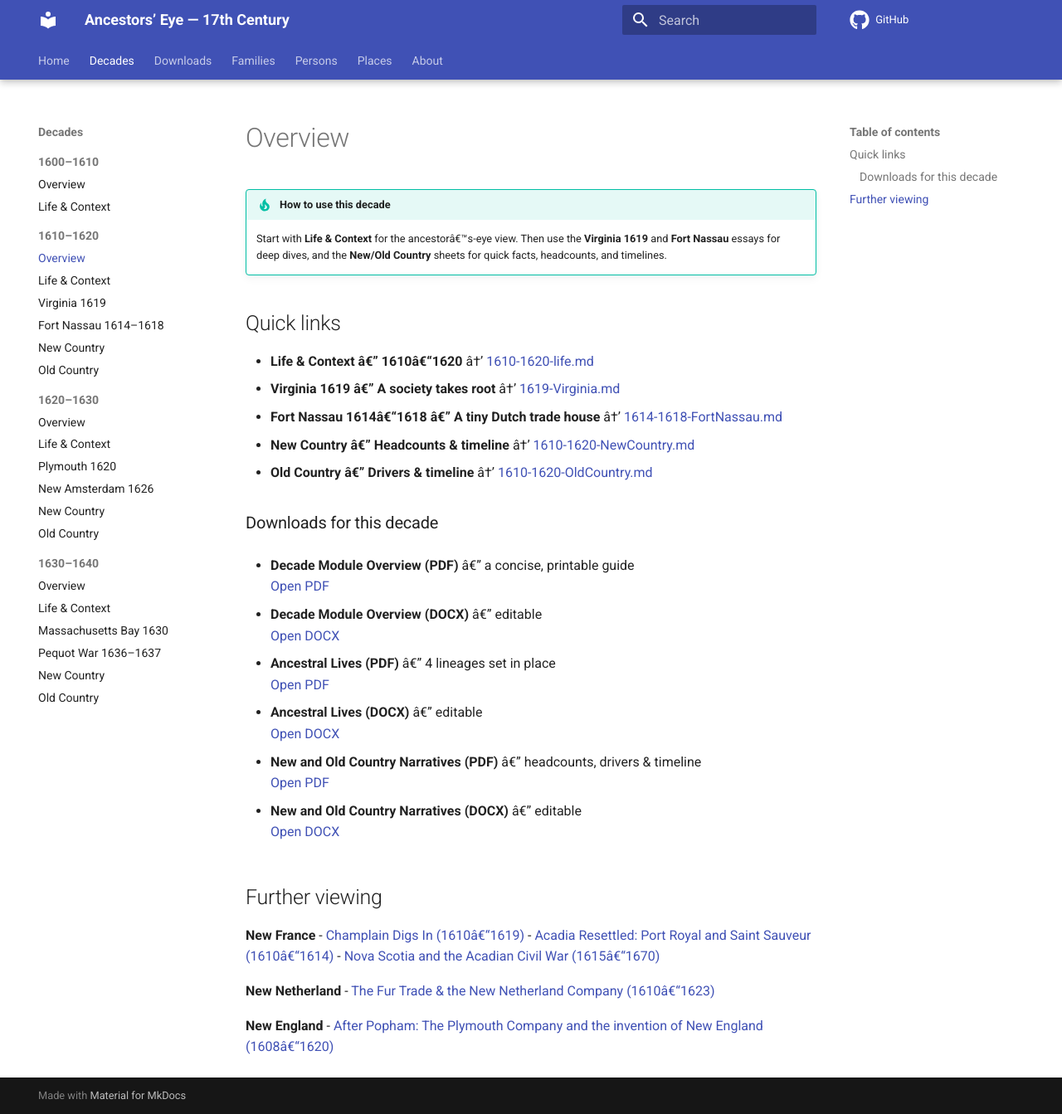
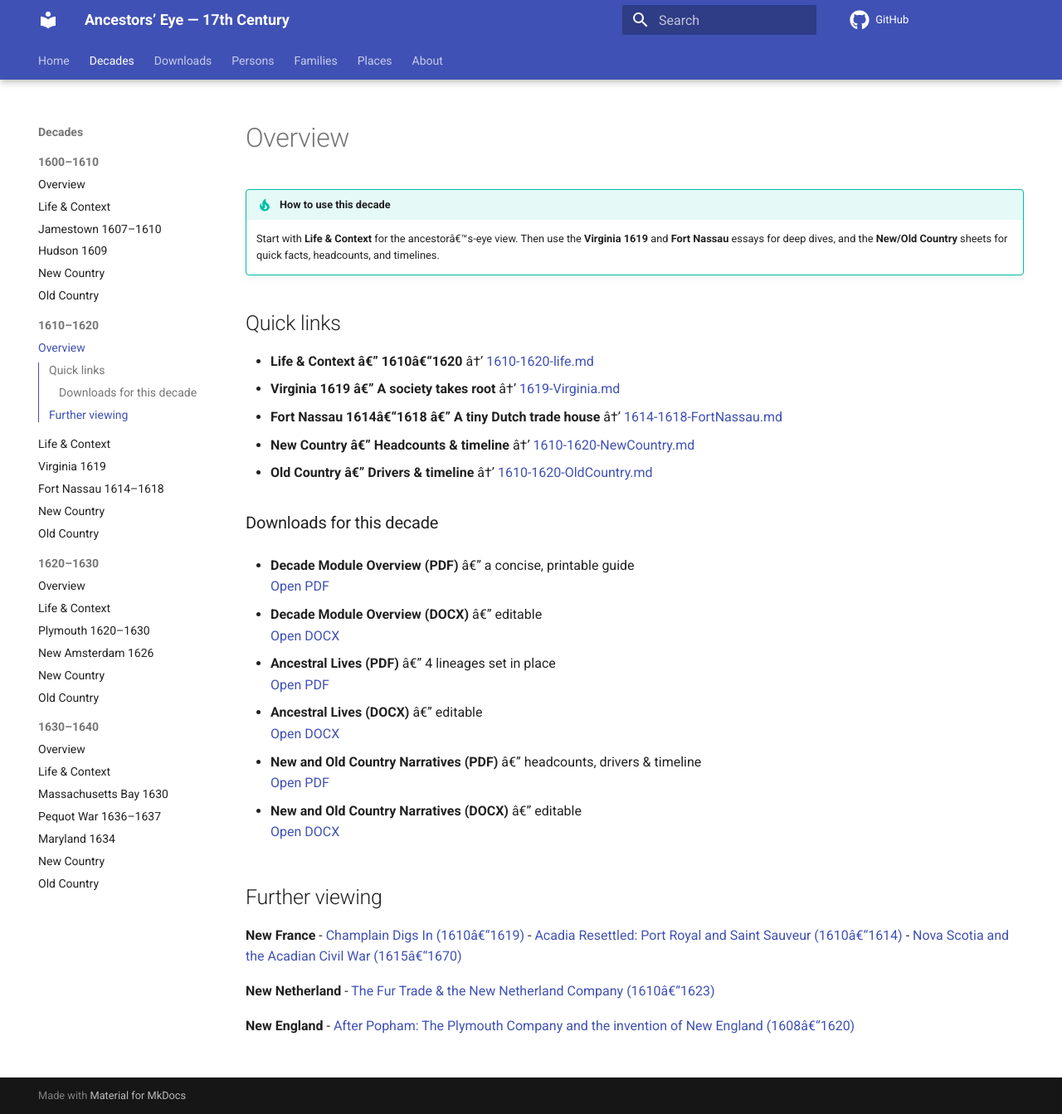
Before and after one commit to BillWorstell/WorstellWitnessWaybackMachine, an MkDocs documentation site: the page built from docs/decades/1610-1620/1610-1620.md, in a window 1280 px wide and 1343 px high. Shown: the whole window at 83% size. Built offline with MkDocs 1.6.1 and Material for MkDocs 9.7.7, drawn with Linux system fonts in a browser that asks for light colours; comment, search, counter and statistics services are not loaded; some of the changed lines change nothing that is shown.

Commit message:
Reorganized navigation sidebar to simplify

```diff
--- a/mkdocs.yml
+++ b/mkdocs.yml
@@ -10,6 +10,7 @@ theme:
     - navigation.tabs.sticky
     - navigation.sections
     - navigation.indexes
+    - toc.integrate
     - content.code.copy
   icon:
     repo: fontawesome/brands/github
@@ -39,52 +40,68 @@ nav:
   - Home: index.md
 
   - Decades:
-      - "1600–1610":
+      - 1600–1610:
           - Overview: decades/1600-1610/1600-1610.md
           - Life & Context: decades/1600-1610/1600-1610-life.md
-      - "1610–1620":
+          - Jamestown 1607–1610: decades/1600-1610/1607-1610-Jamestown.md
+          - Hudson 1609: decades/1600-1610/1609-Hudson.md
+          - New Country: decades/1600-1610/1600-1610-NewCountry.md
+          - Old Country: decades/1600-1610/1600-1610-OldCountry.md
+      - 1610–1620:
           - Overview: decades/1610-1620/1610-1620.md
           - Life & Context: decades/1610-1620/1610-1620-life.md
           - Virginia 1619: decades/1610-1620/1619-Virginia.md
           - Fort Nassau 1614–1618: decades/1610-1620/1614-1618-FortNassau.md
           - New Country: decades/1610-1620/1610-1620-NewCountry.md
           - Old Country: decades/1610-1620/1610-1620-OldCountry.md
-      - "1620–1630":
+      - 1620–1630:
           - Overview: decades/1620-1630/1620-1630.md
           - Life & Context: decades/1620-1630/1620-1630-life.md
-          - Plymouth 1620: decades/1620-1630/1620-Plymouth.md
+          - Plymouth 1620–1630: decades/1620-1630/1620-Plymouth.md
           - New Amsterdam 1626: decades/1620-1630/1626-NewAmsterdam.md
           - New Country: decades/1620-1630/1620-1630-NewCountry.md
           - Old Country: decades/1620-1630/1620-1630-OldCountry.md
-      - "1630–1640":
+      - 1630–1640:
           - Overview: decades/1630-1640/1630-1640.md
           - Life & Context: decades/1630-1640/1630-1640-life.md
           - Massachusetts Bay 1630: decades/1630-1640/1630-MassachusettsBay.md
           - Pequot War 1636–1637: decades/1630-1640/1636-1637-PequotWar.md
+          - Maryland 1634: decades/1630-1640/1634-Maryland.md
           - New Country: decades/1630-1640/1630-1640-NewCountry.md
           - Old Country: decades/1630-1640/1630-1640-OldCountry.md
 
   - Downloads:
-      - Overview: downloads/index.md
       - ReadMe: downloads/ReadMe.md
       - Further viewing: downloads/further-viewing.md
-      - "1600–1610 (folder)": downloads/decades/1600-1610/index.md
-      - "1610–1620 (folder)": downloads/decades/1610-1620/index.md
-      - "1620–1630 (folder)": downloads/decades/1620-1630/index.md
-      - "1630–1640 (folder)": downloads/decades/1630-1640/index.md
-
-  - Families:
-      - "Addie Arabelle Powell": families/AddieArabellePowell/index.md
-      - "Sarah Crew Williams": families/SarahCrewWilliams/index.md
-      - "William Albert Worstell": families/WilliamAlbertWorstell/index.md
+      - 1600–1610 (folder): downloads/decades/1600-1610/index.md
+      - 1610–1620 (folder): downloads/decades/1610-1620/index.md
+      - 1620–1630 (folder): downloads/decades/1620-1630/index.md
+      - 1630–1640 (folder): downloads/decades/1630-1640/index.md
 
   - Persons: persons/index.md
 
+  - Families:
+      - Addie Arabelle Powell:
+          - Landing page: families/AddieArabellePowell/index.md
+          - 1600–1610: families/AddieArabellePowell/1600-1610/1600-1610.md
+          - 1610–1620: families/AddieArabellePowell/1610-1620/1610-1620.md
+          - 1620–1630: families/AddieArabellePowell/1620-1630/1620-1630.md
+          - 1630–1640: families/AddieArabellePowell/1630-1640/1630-1640.md
+      - Sarah Crew Williams:
+          - Landing page: families/SarahCrewWilliams/index.md
+          - 1600–1610: families/SarahCrewWilliams/1600-1610/1600-1610.md
+          - 1610–1620: families/SarahCrewWilliams/1610-1620/1610-1620.md
+          - 1620–1630: families/SarahCrewWilliams/1620-1630/1620-1630.md
+          - 1630–1640: families/SarahCrewWilliams/1630-1640/1630-1640.md
+      - William Albert Worstell:
+          - Landing page: families/WilliamAlbertWorstell/index.md
+          - 1600–1610: families/WilliamAlbertWorstell/1600-1610/1600-1610.md
+          - 1610–1620: families/WilliamAlbertWorstell/1610-1620/1610-1620.md
+          - 1620–1630: families/WilliamAlbertWorstell/1620-1630/1620-1630.md
+          - 1630–1640: families/WilliamAlbertWorstell/1630-1640/1630-1640.md
+
   - Places:
-      - Norman’s Kill / Bushwick: places/normans-kill-bushwick.md
-      - Amsterdam: places/amsterdam.md
-      - Tintern Angidy Wireworks: places/tintern-angidy-wireworks.md
-      - Wray (Forest of Bowland): places/wray-forest-of-bowland.md
+      - Smits Vly: places/smits-vly.md
 
   - About:
       - Project overview: overview.md
```
